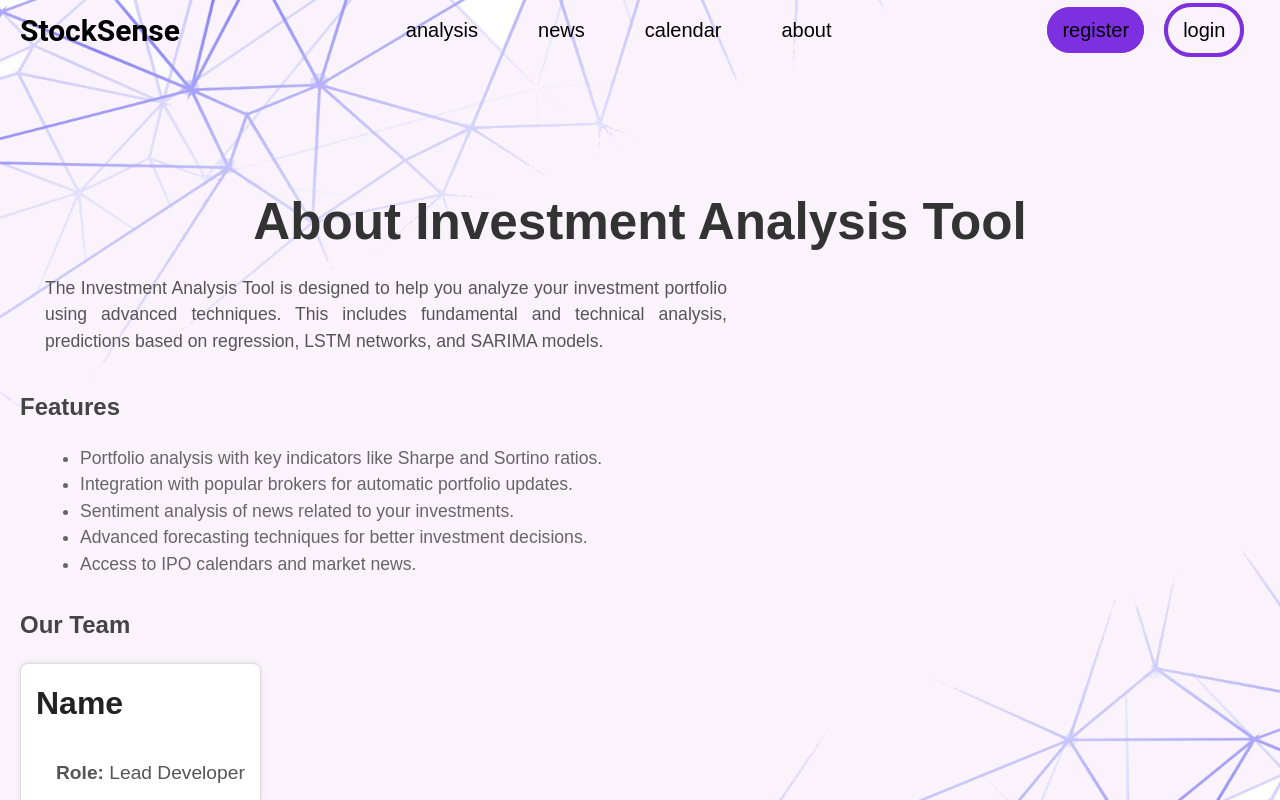
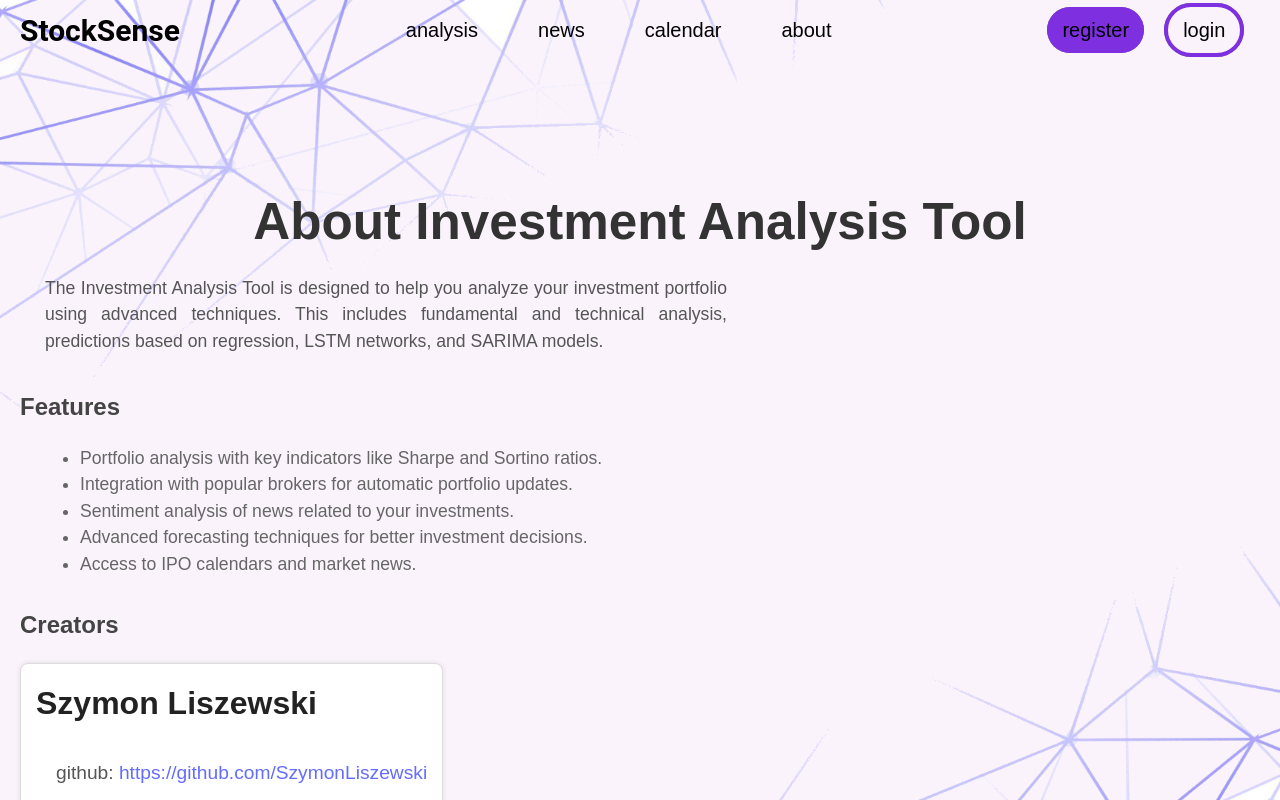
Before and after one commit to SzymonLiszewski/investmentApp, a React (Vite) app in the folder frontend/: page /about in a window 1280 px wide. Shown: the top 800 px of the page. Built offline with nearby package versions, Linux system fonts and the light colour scheme.

Commit message:
about page

```diff
--- a/frontend/src/pages/AboutPage.jsx
+++ b/frontend/src/pages/AboutPage.jsx
@@ -1,5 +1,6 @@
 import React from 'react';
 import '../components/styles/AboutPage.css';
+import {Link} from 'react-router-dom';
 
 const AboutPage = () => {
     return (
@@ -19,12 +20,12 @@ const AboutPage = () => {
                 <li>Advanced forecasting techniques for better investment decisions.</li>
                 <li>Access to IPO calendars and market news.</li>
             </ul>
-            <h2>Our Team</h2>
+            <h2>Creators</h2>
             <div className="team-section">
                 <div className="team-info">
                     <div className="team-member">
-                        <h3>Name</h3>
-                        <p><strong>Role:</strong> Lead Developer</p>
+                        <h3>Szymon Liszewski</h3>
+                        <p>github: <Link to='https://github.com/SzymonLiszewski'>https://github.com/SzymonLiszewski</Link></p>
                     </div>
                 </div>
             </div>
```
